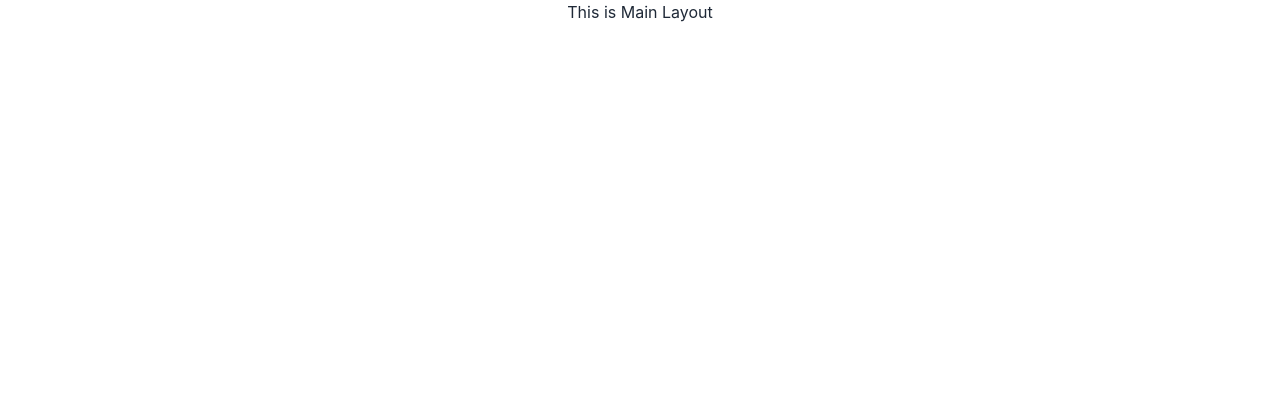
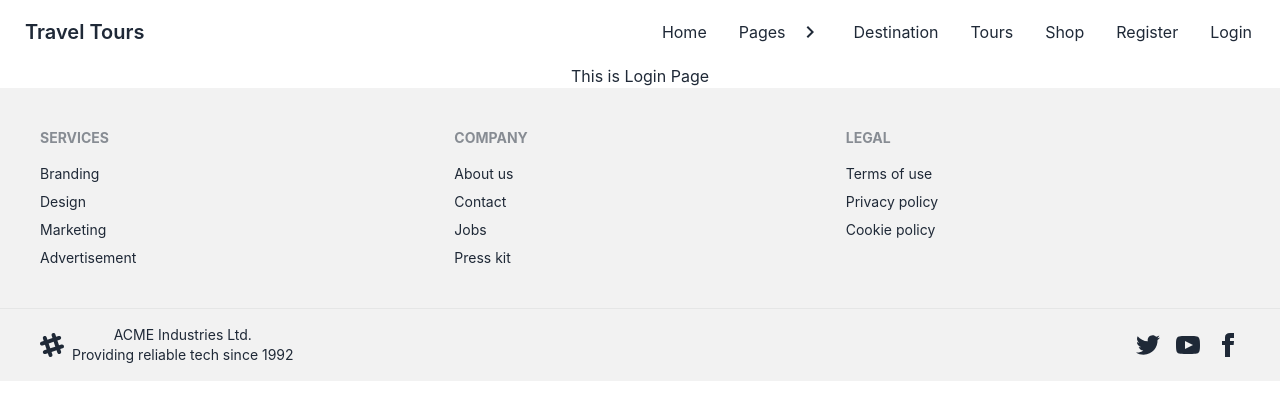
Before and after one commit to Mazharul430106/travel-tours-clientsite, a React (Create React App) app: page /login in a window 1280 px wide. Shown: the top 420 px of the page. Built offline with nearby package versions, Linux system fonts and the light colour scheme.

Commit message:
added router setup

```diff
--- a/src/App.js
+++ b/src/App.js
@@ -1,11 +1,15 @@
 
+import { RouterProvider } from 'react-router-dom';
 import './App.css';
 import Main from './Layout/Main';
+import { routes } from './Routes/Routes';
 
 function App() {
   return (
     <div className="App">
+      <RouterProvider router={routes}>
         <Main></Main>
+      </RouterProvider>
     </div>
   );
 }
--- a/src/Layout/Main.js
+++ b/src/Layout/Main.js
@@ -1,9 +1,14 @@
 import React from 'react';
+import { Outlet } from 'react-router-dom';
+import Footer from '../Pages/Shared/Footer';
+import Header from '../Pages/Shared/Header';
 
 const Main = () => {
     return (
         <div>
-            <h1>This is Main Layout</h1>
+            <Header></Header>
+            <Outlet></Outlet>
+            <Footer></Footer>
         </div>
     );
 };
--- /dev/null
+++ b/src/Pages/Destinations/Destinations.js
@@ -0,0 +1,11 @@
+import React from 'react';
+
+const Destinations = () => {
+    return (
+        <div>
+            <h1>This is Destinations Page</h1>
+        </div>
+    );
+};
+
+export default Destinations;
--- /dev/null
+++ b/src/Pages/Login/Login.js
@@ -0,0 +1,11 @@
+import React from 'react';
+
+const Login = () => {
+    return (
+        <div>
+            <h1>This is Login Page</h1>
+        </div>
+    );
+};
+
+export default Login;
--- /dev/null
+++ b/src/Pages/Register/Register.js
@@ -0,0 +1,11 @@
+import React from 'react';
+
+const Register = () => {
+    return (
+        <div>
+            <h1>This is Register Page</h1>
+        </div>
+    );
+};
+
+export default Register;
--- a/src/Pages/Shared/Footer.js
+++ b/src/Pages/Shared/Footer.js
@@ -3,7 +3,41 @@
 const Footer = () => {
     return (
         <div>
-            <h1>This is Footer</h1>
+            <footer className="footer p-10 bg-base-200 text-base-content">
+                <div>
+                    <span className="footer-title">Services</span>
+                    <a className="link link-hover">Branding</a>
+                    <a className="link link-hover">Design</a>
+                    <a className="link link-hover">Marketing</a>
+                    <a className="link link-hover">Advertisement</a>
+                </div>
+                <div>
+                    <span className="footer-title">Company</span>
+                    <a className="link link-hover">About us</a>
+                    <a className="link link-hover">Contact</a>
+                    <a className="link link-hover">Jobs</a>
+                    <a className="link link-hover">Press kit</a>
+                </div>
+                <div>
+                    <span className="footer-title">Legal</span>
+                    <a className="link link-hover">Terms of use</a>
+                    <a className="link link-hover">Privacy policy</a>
+                    <a className="link link-hover">Cookie policy</a>
+                </div>
+            </footer>
+            <footer className="footer px-10 py-4 border-t bg-base-200 text-base-content border-base-300">
+                <div className="items-center grid-flow-col">
+                    <svg width="24" height="24" viewBox="0 0 24 24" xmlns="http://www.w3.org/2000/svg" fillRule="evenodd" clipRule="evenodd" className="fill-current"><path d="M22.672 15.226l-2.432.811.841 2.515c.33 1.019-.209 2.127-1.23 2.456-1.15.325-2.148-.321-2.463-1.226l-.84-2.518-5.013 1.677.84 2.517c.391 1.203-.434 2.542-1.831 2.542-.88 0-1.601-.564-1.86-1.314l-.842-2.516-2.431.809c-1.135.328-2.145-.317-2.463-1.229-.329-1.018.211-2.127 1.231-2.456l2.432-.809-1.621-4.823-2.432.808c-1.355.384-2.558-.59-2.558-1.839 0-.817.509-1.582 1.327-1.846l2.433-.809-.842-2.515c-.33-1.02.211-2.129 1.232-2.458 1.02-.329 2.13.209 2.461 1.229l.842 2.515 5.011-1.677-.839-2.517c-.403-1.238.484-2.553 1.843-2.553.819 0 1.585.509 1.85 1.326l.841 2.517 2.431-.81c1.02-.33 2.131.211 2.461 1.229.332 1.018-.21 2.126-1.23 2.456l-2.433.809 1.622 4.823 2.433-.809c1.242-.401 2.557.484 2.557 1.838 0 .819-.51 1.583-1.328 1.847m-8.992-6.428l-5.01 1.675 1.619 4.828 5.011-1.674-1.62-4.829z"></path></svg>
+                    <p>ACME Industries Ltd. <br />Providing reliable tech since 1992</p>
+                </div>
+                <div className="md:place-self-center md:justify-self-end">
+                    <div className="grid grid-flow-col gap-4">
+                        <a><svg xmlns="http://www.w3.org/2000/svg" width="24" height="24" viewBox="0 0 24 24" className="fill-current"><path d="M24 4.557c-.883.392-1.832.656-2.828.775 1.017-.609 1.798-1.574 2.165-2.724-.951.564-2.005.974-3.127 1.195-.897-.957-2.178-1.555-3.594-1.555-3.179 0-5.515 2.966-4.797 6.045-4.091-.205-7.719-2.165-10.148-5.144-1.29 2.213-.669 5.108 1.523 6.574-.806-.026-1.566-.247-2.229-.616-.054 2.281 1.581 4.415 3.949 4.89-.693.188-1.452.232-2.224.084.626 1.956 2.444 3.379 4.6 3.419-2.07 1.623-4.678 2.348-7.29 2.04 2.179 1.397 4.768 2.212 7.548 2.212 9.142 0 14.307-7.721 13.995-14.646.962-.695 1.797-1.562 2.457-2.549z"></path></svg></a>
+                        <a><svg xmlns="http://www.w3.org/2000/svg" width="24" height="24" viewBox="0 0 24 24" className="fill-current"><path d="M19.615 3.184c-3.604-.246-11.631-.245-15.23 0-3.897.266-4.356 2.62-4.385 8.816.029 6.185.484 8.549 4.385 8.816 3.6.245 11.626.246 15.23 0 3.897-.266 4.356-2.62 4.385-8.816-.029-6.185-.484-8.549-4.385-8.816zm-10.615 12.816v-8l8 3.993-8 4.007z"></path></svg></a>
+                        <a><svg xmlns="http://www.w3.org/2000/svg" width="24" height="24" viewBox="0 0 24 24" className="fill-current"><path d="M9 8h-3v4h3v12h5v-12h3.642l.358-4h-4v-1.667c0-.955.192-1.333 1.115-1.333h2.885v-5h-3.808c-3.596 0-5.192 1.583-5.192 4.615v3.385z"></path></svg></a>
+                    </div>
+                </div>
+            </footer>
         </div>
     );
 };
--- a/src/Pages/Shared/Header.js
+++ b/src/Pages/Shared/Header.js
@@ -1,9 +1,49 @@
 import React from 'react';
+import { Link } from 'react-router-dom';
 
 const Header = () => {
+
+    const menuItems = <>
+        <li><Link to='/'>Home</Link></li>
+        <li tabIndex={0}>
+            <Link className="justify-between">
+                Pages
+                <svg className="fill-current" xmlns="http://www.w3.org/2000/svg" width="24" height="24" viewBox="0 0 24 24"><path d="M8.59,16.58L13.17,12L8.59,7.41L10,6L16,12L10,18L8.59,16.58Z" /></svg>
+            </Link>
+            <ul className="p-2">
+                <li><Link to='/about'>About</Link></li>
+                <li><Link to='/team'>Meet Our Team</Link></li>
+                <li><Link to='/faq'>FAQ</Link></li>
+                <li><Link to='/contact'>Contact Us</Link></li>
+            </ul>
+        </li>
+        <li><Link to='/destinations'>Destination</Link></li>
+        <li><Link to='/tours'>Tours</Link></li>
+        <li><Link to='/shop'>Shop</Link></li>
+        <li><Link to='/register'>Register</Link></li>
+        <li><Link to='/login'>Login</Link></li>
+
+    </>
+
     return (
-        <div>
-            <h1>This is Header Page</h1>
+        <div className="navbar bg-base-100">
+            <div className="navbar-start">
+                <div className="dropdown">
+                    <label tabIndex={0} className="btn btn-ghost lg:hidden">
+                        <svg xmlns="http://www.w3.org/2000/svg" className="h-5 w-5" fill="none" viewBox="0 0 24 24" stroke="currentColor"><path strokeLinecap="round" strokeLinejoin="round" strokeWidth="2" d="M4 6h16M4 12h8m-8 6h16" /></svg>
+                    </label>
+                    <ul tabIndex={0} className="menu menu-compact dropdown-content mt-3 p-2 shadow bg-base-100 rounded-box w-52">
+                        {menuItems}
+                    </ul>
+                </div>
+                <Link className="btn btn-ghost normal-case text-xl">Travel Tours</Link>
+            </div>
+            <div className="navbar-end hidden lg:flex">
+                <ul className="menu menu-horizontal px-1">
+                    {menuItems}
+                </ul>
+            </div>
+
         </div>
     );
 };
--- /dev/null
+++ b/src/Pages/Shop/Shop.js
@@ -0,0 +1,11 @@
+import React from 'react';
+
+const Shop = () => {
+    return (
+        <div>
+            <h1>This is Shop Page</h1>
+        </div>
+    );
+};
+
+export default Shop;
--- /dev/null
+++ b/src/Pages/Tours/Tours.js
@@ -0,0 +1,11 @@
+import React from 'react';
+
+const Tours = () => {
+    return (
+        <div>
+            <h1>This is Tours Page</h1>
+        </div>
+    );
+};
+
+export default Tours;
```
Also changed, not shown: src/Routes/Routes.js (+50 -0 lines).
